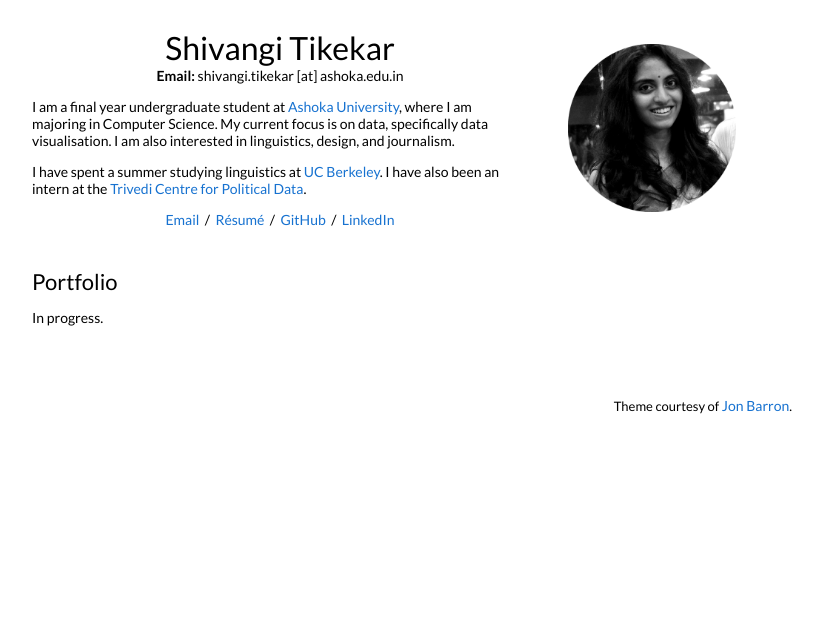
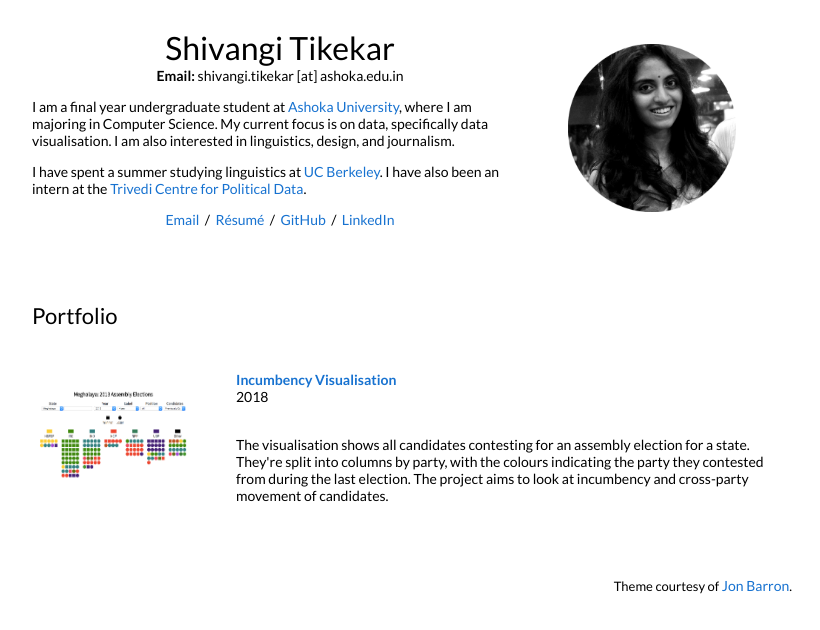
Before and after one commit to shivangi-t/shivangi-t.github.io, a website: page index.html in a window 1280 px wide. Shown: the whole page, without its empty margins (228-1048 px from the left). Drawn offline with Linux system fonts and the light colour scheme.

Commit message:
index updated

```diff
--- a/index.html
+++ b/index.html
@@ -90,14 +90,28 @@
         <img src="img/profile.png" width="75%">
         </td>
       </tr>
-      </table>
+      </table><br><br>
       <table width="100%" align="center" border="0" cellspacing="0" cellpadding="20">
       <tr>
         <td width="100%" valign="middle">
           <heading>Portfolio</heading>
-          <p>
-          In progress.
-          </p>
+        </td>
+      </tr>
+      </table>
+      <table width="100%" align="center" border="0" cellpadding="20">
+      <tr>
+        <td width="25%"><img src="img/incumbency.png" alt="prl" width="160" height="100"></td>
+        <td width="75%" valign="top">
+        <p>
+          <a href="portfolio/karnataka_viz.html">
+          <papertitle>Incumbency Visualisation</papertitle>
+          </a>
+          <br>
+          2018
+        <p><br>
+          The visualisation shows all candidates contesting for an assembly election for a state. They're split into columns by party, with the colours indicating the party they contested from during the last election. The project aims to look at incumbency and cross-party movement of candidates.
+        </p>
+        </p>
         </td>
       </tr>
       </table>
```
Also changed, not shown: img/incumbency.png (added).
